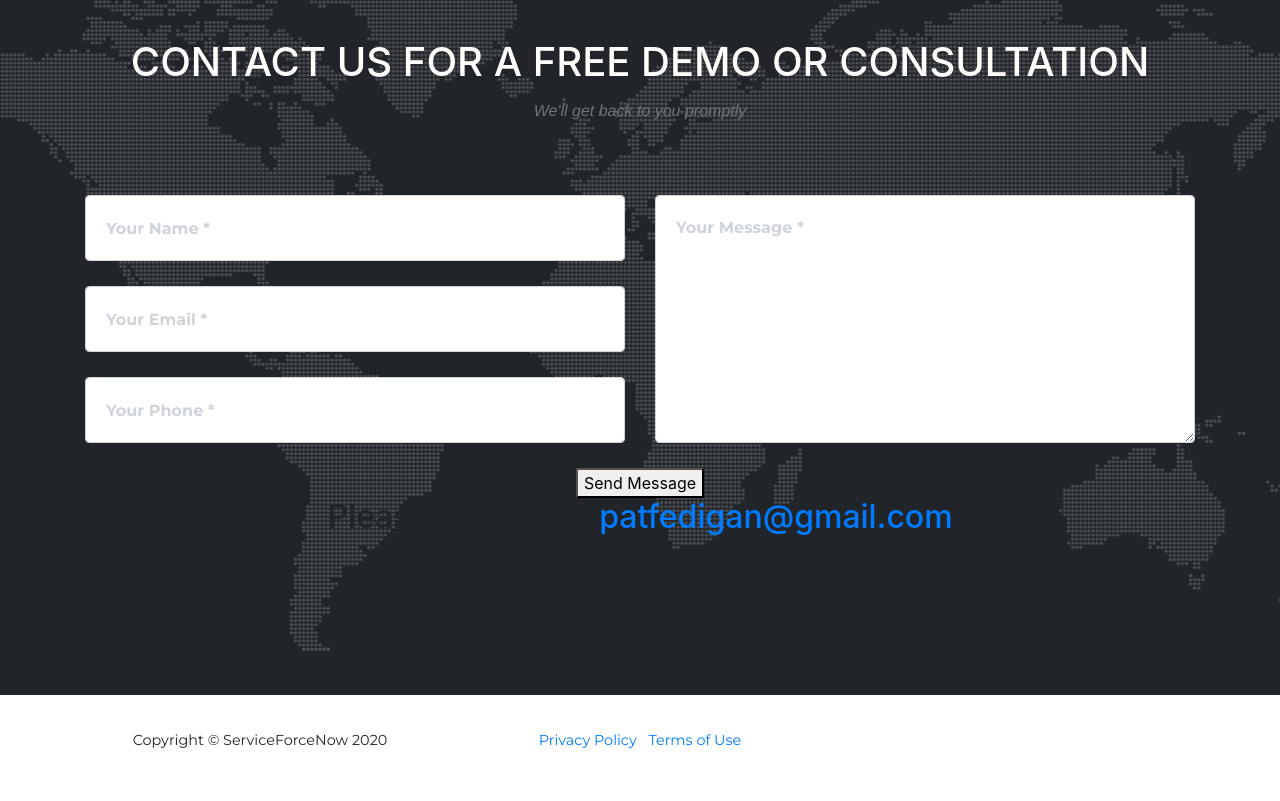
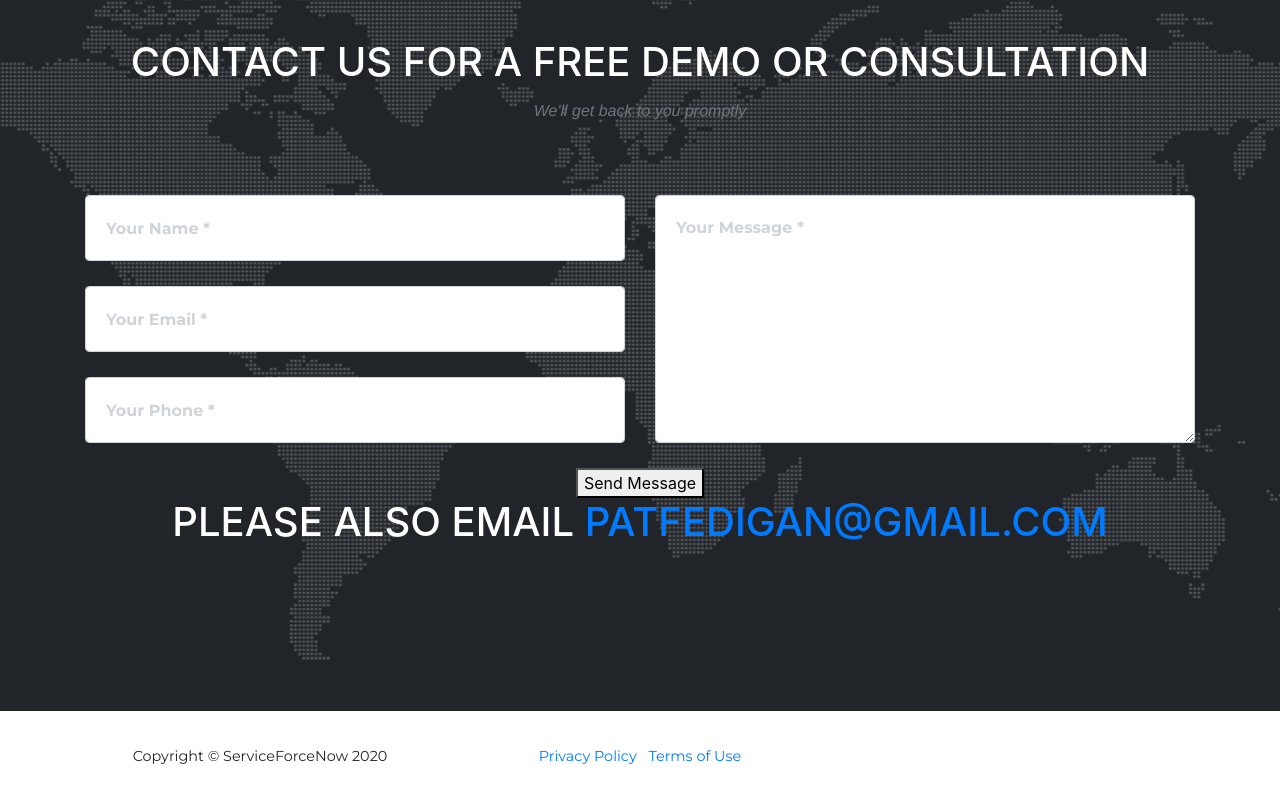
Before and after one commit to patfedigan/ServiceForceNow, a website with bundled scripts: page index.html in a window 1280 px wide. Shown: the part 2678-3479 px from the top of the page. Built offline with nearby package versions, Linux system fonts and the light colour scheme; a web font is replaced by a local one.

Commit message:
Updated email style
Updated email style

```diff
--- a/index.html
+++ b/index.html
@@ -210,7 +210,7 @@
 							<div></div>
 							<!--<button id="sendMessageButton" class="btn btn-primary btn-xl text-uppercase" type="submit">Send Message</button>-->
 							<a onclick="sendEmail()"><button>Send Message</button></a>
-										<h2>Please also email <a href = "mailto: patfedigan@gmail.com">patfedigan@gmail.com</a></h2>
+										<h2 class="section-heading text-uppercase">Please also email <a href = "mailto: patfedigan@gmail.com">patfedigan@gmail.com</a></h2>
 						</div>
 					</div>
 				</form>
```
